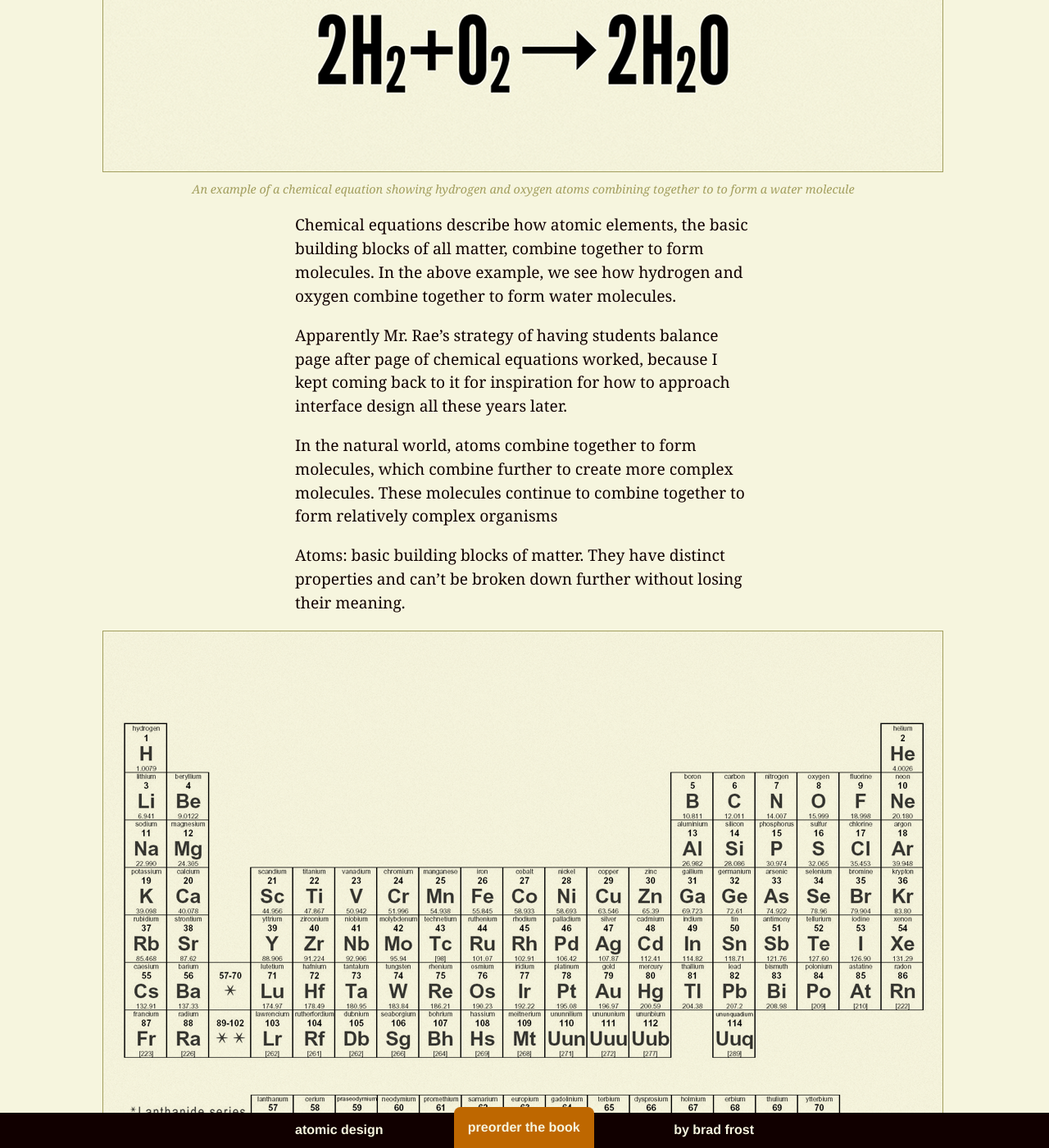
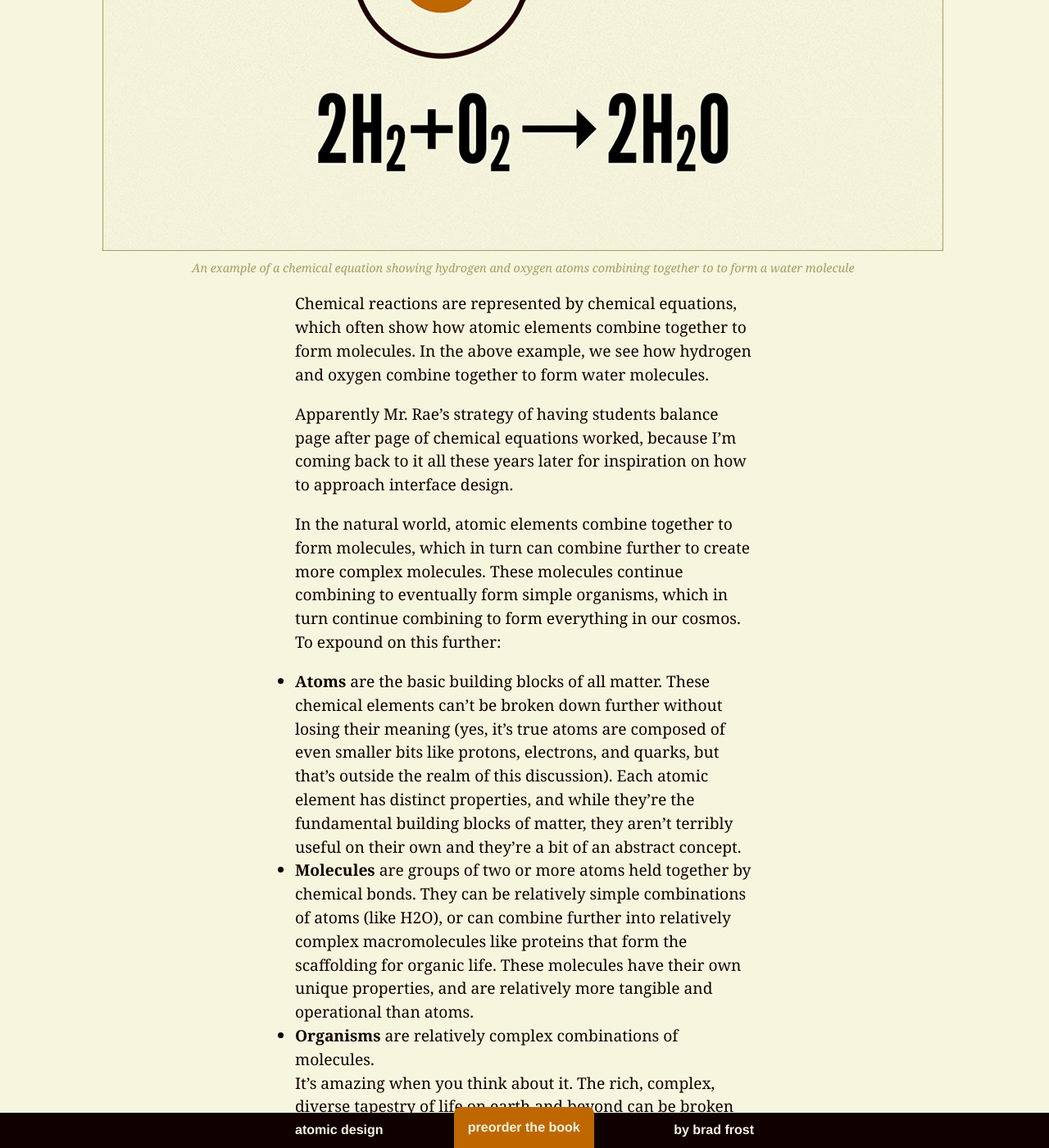
Before and after one commit to bradfrost/atomic-design, a Jekyll site: the page built from chapter-2.md, in a window 1280 px wide and 1400 px high, scrolled down 1731 px. Shown: the whole window at 82% size. Built offline with Jekyll 4.4.1, drawn with Linux system fonts in a browser that asks for light colours; some of the changed text lies outside the part shown.

Commit message:
Chapter 2 draft

```diff
--- a/chapter-2.md
+++ b/chapter-2.md
@@ -7,27 +7,42 @@ permalink: /chapter-2/
 
 My search for a methodology to craft interface design systems led me to look for inspiration in other fields and industries. Given this amazingly complex world we've created, it seems only natural that other disciplines would have tackled similar problems we could learn from and appropriate. As it turns out, loads of other fields [such as industrial design and architecture](http://us5.campaign-archive1.com/?u=7e093c5cf4&id=ead8a72012&e=ecb25a3f93) have developed smart modular systems for manufacturing immensely complex objects like airplanes, ships, and skyscrapers.
 
-But my original explorations kept creeping back to the natural world, which ultimately triggered memories of sitting in a rickety desk in my high school's chemistry lab.
+But my original explorations kept creeping back to the natural world, which ultimately triggered memories of sitting at a rickety desk in my high school's chemistry lab.
 
-My high school chemistry class was taught by a no-nonsense Vietnam vet with an extraordinarily impressive mustache. Mr. Rae's class had a reputation for being one of the hardest classes in school, largely in part of an assignment that required students to balance hundreds and hundreds of chemical equations in a massive worksheet.
+## Taking Cues from Chemistry
+My high school chemistry class was taught by a no-nonsense Vietnam vet with an extraordinarily impressive mustache. Mr. Rae's class had a reputation for being one of the hardest classes in school, largely in part of an assignment that required students to balance hundreds upon hundreds of chemical equations contained in a massive worksheet.
 
 If you're anything like me, you'll need a bit of a refresher to recall what a chemical equation looks like, so here you go:
 
 {% include figure.html src="../images/content/chemical-equation.png" caption="An example of a chemical equation showing hydrogen and oxygen atoms combining together to to form a water molecule" %}
 
-Chemical equations describe how atomic elements, the basic building blocks of all matter, combine together to form molecules. In the above example, we see how hydrogen and oxygen combine together to form water molecules.
+Chemical reactions are represented by chemical equations, which often show how atomic elements combine together to form molecules. In the above example, we see how hydrogen and oxygen combine together to form water molecules.
 
-Apparently Mr. Rae's strategy of having students balance page after page of chemical equations worked, because I kept coming back to it for inspiration for how to approach interface design all these years later.
+Apparently Mr. Rae's strategy of having students balance page after page of chemical equations worked, because I'm coming back to it all these years later for inspiration on how to approach interface design.
 
-In the natural world, atoms combine together to form molecules, which combine further to create more complex molecules. These molecules continue to combine together to form relatively complex organisms
+In the natural world, atomic elements combine together to form molecules, which in turn can combine further to create more complex molecules. These molecules continue combining to eventually form simple organisms, which in turn continue combining to form everything in our cosmos. To expound on this further:
 
-Atoms: basic building blocks of matter. They have distinct properties and can't be broken down further without losing their meaning.
+- **Atoms** are the basic building blocks of all matter. These chemical elements can't be broken down further without losing their meaning (yes, it's true atoms are composed of even smaller bits like protons, electrons, and quarks, but that's outside the realm of this discussion). Each atomic element has distinct properties, and while they're the fundamental building blocks of matter, they aren't terribly useful on their own and they're a bit of an abstract concept.
+- **Molecules** are groups of two or more atoms held together by chemical bonds. They can be relatively simple combinations of atoms (like H2O), or can combine further into relatively complex macromolecules like proteins that form the scaffolding for organic life. These molecules have their own unique properties, and are relatively more tangible and operational than atoms.
+- **Organisms** are relatively complex combinations of molecules.
 
-{% include figure.html src="../images/content/periodic-table.png" caption="The periodic table of atomic elements" %}
+It's amazing when you think about it. The rich, complex, diverse tapestry of life on earth and beyond can be broken down into this finite set of atomic elements.
 
-As it turns out, we have
+{% include figure.html src="../images/content/periodic-table.png" caption="The periodic table of chemical elements" %}
 
-Atomic design is a methodology composed of five distinct stages working together to create deliberate interface design systems. **The five stages of atomic design are are atoms, molecules, organisms, templates, and pages**.
+## The Atomic Design Methodology
+By now you might be wondering why we're talking about atoms, molecules, and organisms. Maybe you're even angry at me for forcing you
+
+As it turns out, we have this same finite set of atomic elements we can apply that same process that happens in the natural world to our user interfaces.
+
+Atomic design is a methodology composed of five distinct stages working together to create deliberate interface design systems. **The five stages of atomic design are are:**
+
+- Atoms
+- Molecules
+- Organisms
+- Templates
+- Pages
+
 
 {% include figure.html src="../images/content/atomic-design-process.png" caption="Atomic design is atoms, molecules, organisms, templates, and pages working together to create an effective interface design system." %}
 
@@ -99,8 +114,8 @@ Discuss the advantages of atomic design, especially the ability to traverse betw
 - Traverse between abstract and concrete. Can simultaneously see things abstracted and step through to see things in context
 - Built in hierarchy
 - Shared vocabulary - stakeholders can get on board with the concept
-- The Part and the Whole - Not a linear process
-- What's in a name? Discussing the importance of naming, and the
+- The Part and the Whole - **Not a linear process** but rather a mental model
+- What's in a name? Discussing the importance of naming ("Modules" "components" "elements" etc)
 - Atomic Design in Practice
 - What atomic design isn't - CSS or JS methodology
 - Nothing new: why atomic design is different than other things that have been around for a long time.
```
Also changed, not shown: 2 other files.
